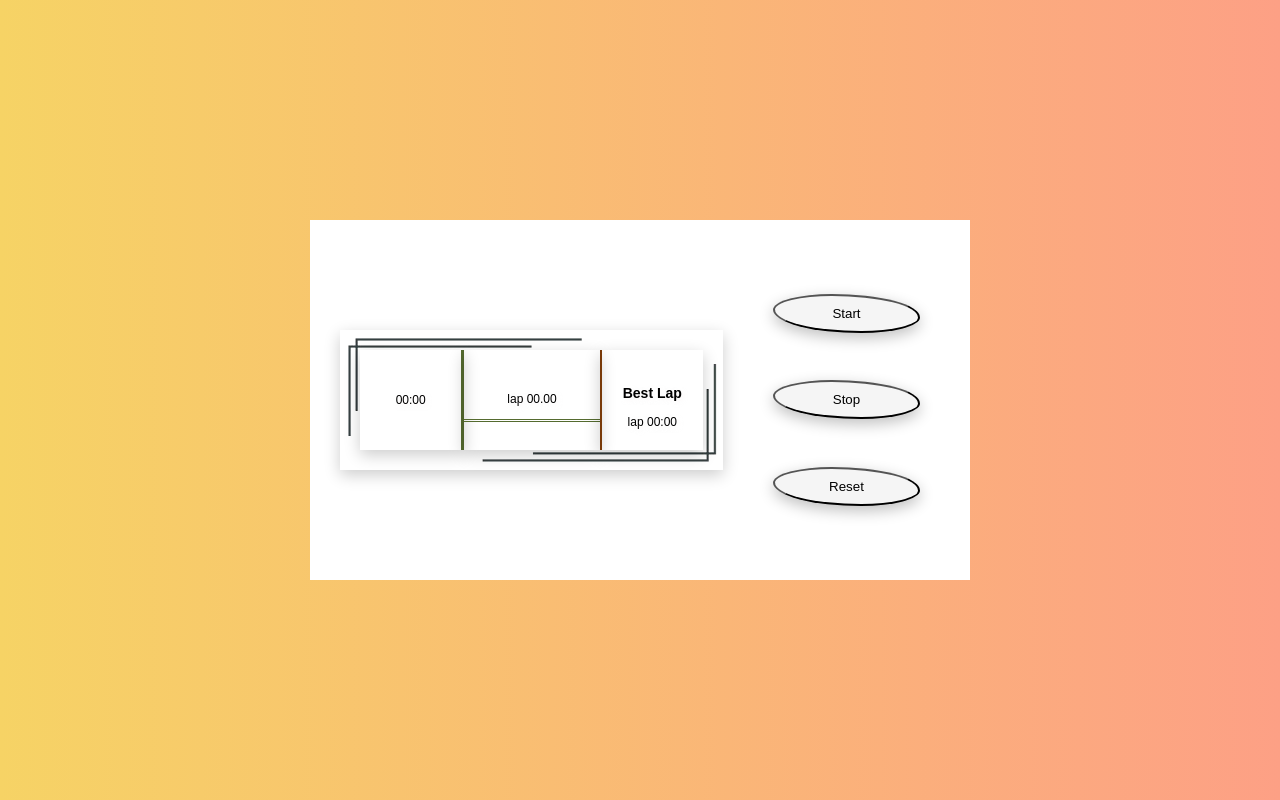
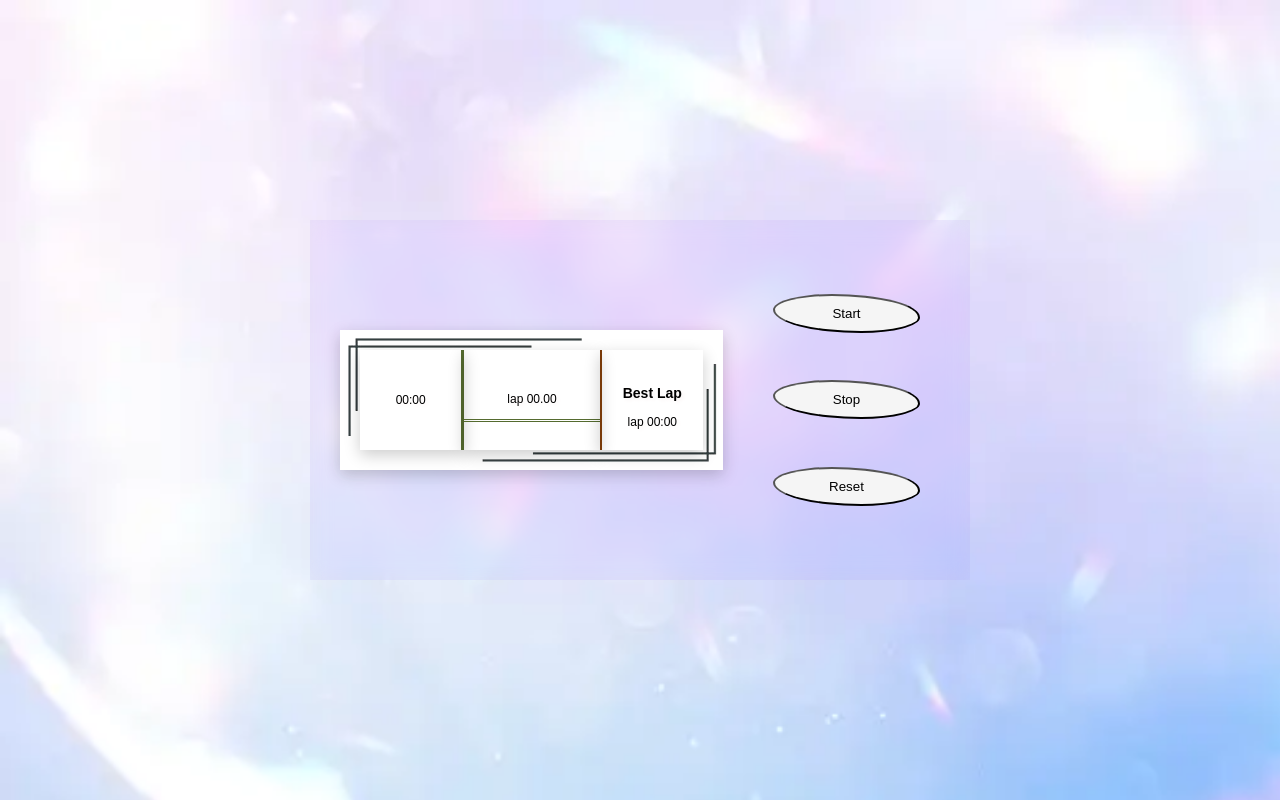
Before and after one commit to luckyandeee/stopwatch, a plain HTML site: page index.html in a window 1280 px wide. Drawn offline with Linux system fonts and the light colour scheme.

Commit message:
Add files via upload

```diff
--- a/styles.css
+++ b/styles.css
@@ -6,10 +6,12 @@ body {
     height: 100vh;
     width: 100vw;
     overflow: hidden;
-    background: linear-gradient(to right, #f6d365, #fda085);
+    background-image: url(istockphoto-1495576954-170667a.webp);
+    background-repeat: no-repeat;
+    background-size: cover;
     font-family: 'Arial', sans-serif;
     color: #000000;
-    text-shadow: 2px 2px 4px rgba(248, 242, 242, 0.5);
+    text-shadow: 2px 2px 4px rgb(248, 242, 242);
     margin: 0;
     padding: 0;
     font-size: 12px;
@@ -17,7 +19,8 @@ body {
 
 /* Styles for the clock section */
 #clock {
-    background-color: white;
+    background: rgba(181, 155, 232, 0.134);
+    backdrop-filter: saturate(180%) blur(10px);
     display: flex;
     column-gap: 30px;
 }
@@ -93,7 +96,6 @@ body {
     background-color: whitesmoke;
     font-family: 'Arial', sans-serif;
     color: #000000;
-    box-shadow: 0 5px 15px silver;
 }
 
 /* Media queries for responsive design */
```
